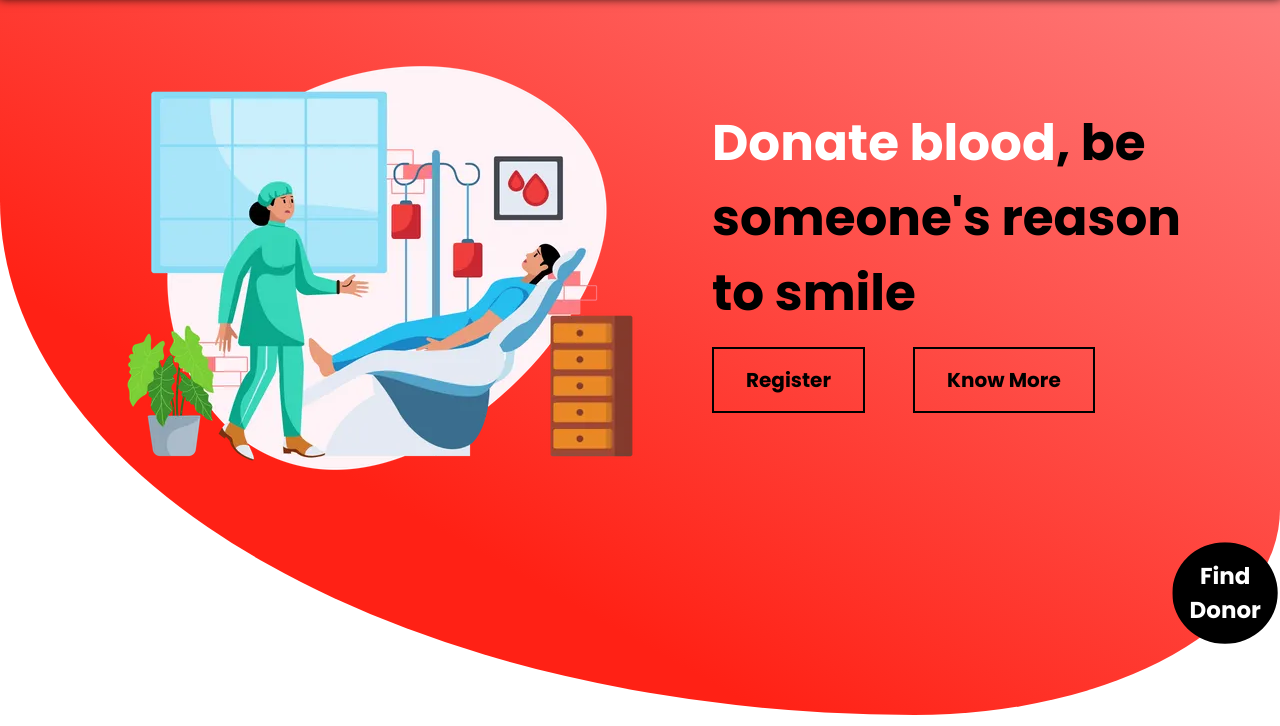
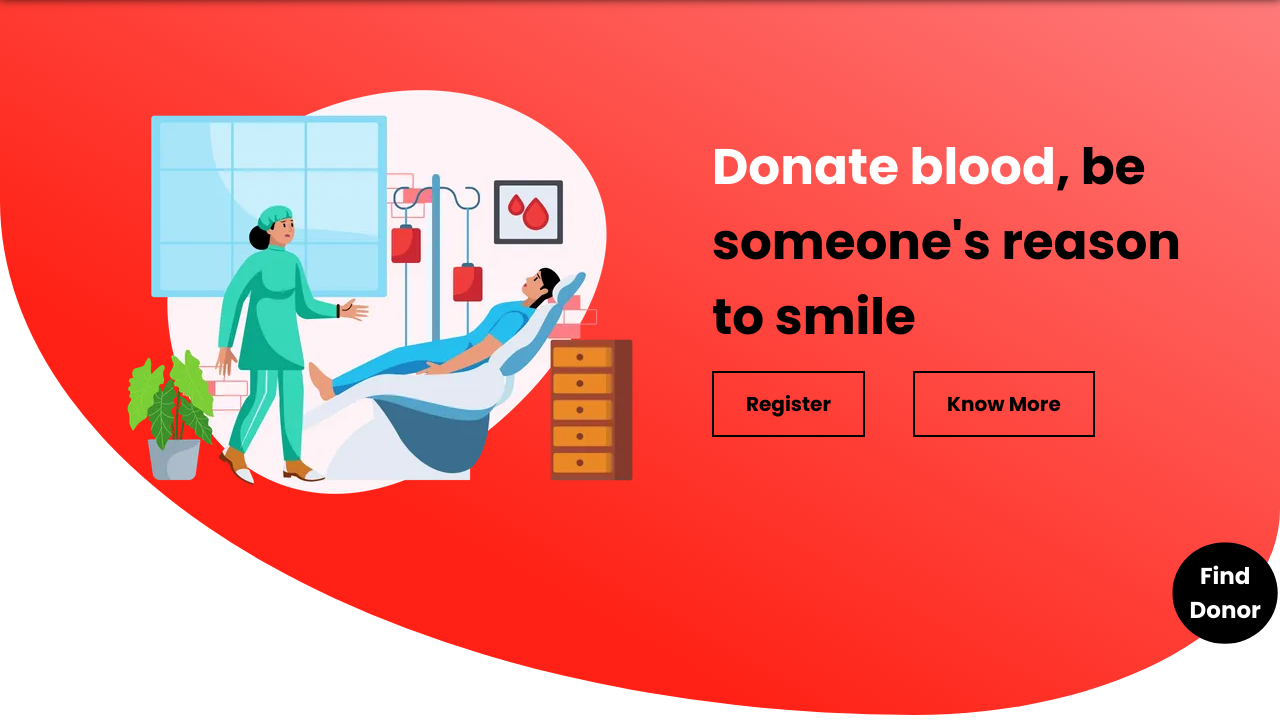
Before and after one commit to Shubhamsk2000/Blood_Donor_Society, a website built with Vite: page index.html in a window 1280 px wide. Shown: the part 74-800 px from the top of the page. Built offline with nearby package versions, Linux system fonts and the light colour scheme.

Commit message:
added css styling

```diff
--- a/CSS/heroSection.css
+++ b/CSS/heroSection.css
@@ -8,7 +8,7 @@
 
 .heroContent {
   position: relative;
-  top: 3rem;
+  top: 4.5rem;
   display: flex;
   gap: 2rem;
   justify-content: space-between;
@@ -24,11 +24,9 @@
 .heroContent h1 {
   font-size: 50px;
   position: relative;
-  /* border: 2px solid black; */
 }
 
 .bottomLine {
-  /* height: 40px; */
   padding: 0.4rem 0.5rem;
   position: absolute;
   bottom: 0;
@@ -88,7 +86,6 @@
 
 .card {
   width: 250px;
-
   position: relative;
   height: 300px;
   cursor: pointer;
@@ -146,7 +143,6 @@
 
 #info-eligible h2 {
   font-size: 35px;
-  /* padding: 3rem 0rem;/ */
 }
 #info-eligible {
   display: flex;
@@ -194,7 +190,6 @@
   content: "";
   position: absolute;
   width: 100%;
-  /* border: 2px solid red; */
   top: -40px;
   height: 80px;
   z-index: -1;
```
